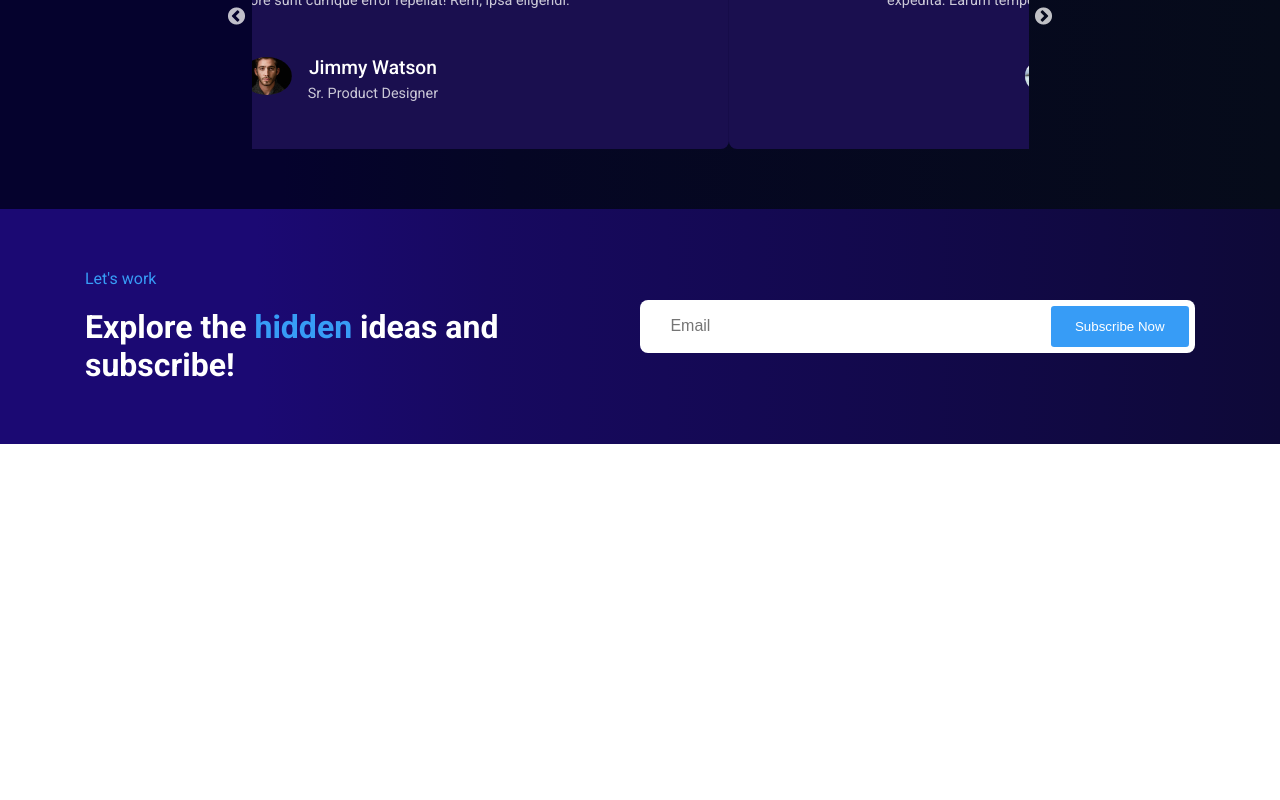
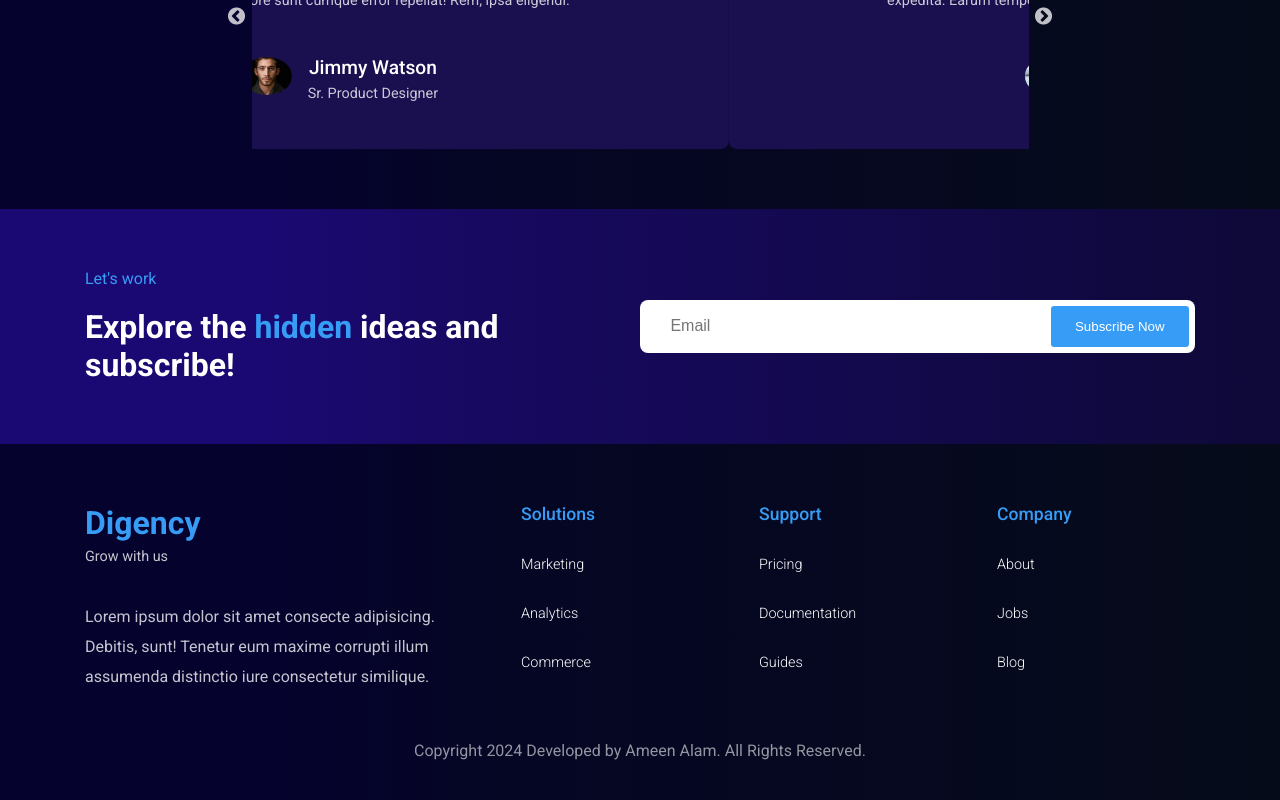
Before and after one commit to iameenalam/Digital-Agency-Website, a React (Create React App) app: page / in a window 1280 px wide. Shown: the part 3938-4738 px from the top of the page. Before the commit the page ends 4382 px from the top, so only its background shows below. Built offline with nearby package versions, Linux system fonts and the light colour scheme.

Commit message:
created footer section

```diff
--- a/src/App.js
+++ b/src/App.js
@@ -8,6 +8,7 @@
 import Blog from './components/UI/Blog';
 import Testimonial from './components/UI/Testimonial';
 import Newsletter from './components/UI/Newsletter';
+import Footer from './components/Footer/Footer';
 
 function App() {
   return (
@@ -21,6 +22,7 @@
       <Blog />
       <Testimonial />
       <Newsletter />
+      <Footer />
     </>
   );
 }
--- /dev/null
+++ b/src/components/Footer/Footer.css
@@ -0,0 +1,60 @@
+.footer{
+    padding: 60px 0px;
+}
+
+.footer__wrapper {
+    display: flex;
+    justify-content: space-between;
+    column-gap: 2.5rem;
+}
+
+.footer__logo {
+    width: 40%;
+}
+
+.footer__quick-links {
+    width: 20%;
+}
+
+.footer__logo h2{
+    color: var(--primary-color)
+}
+
+.small__text {
+    font-size: 1rem;
+    margin-top: 30px;
+}
+
+.quick__links-title{
+    font-size: 1.1rem;
+    color: var(--primary-color);
+    font-weight: 500;
+    margin-bottom: 30px;
+}
+
+.quick__links {
+    list-style: none;
+}
+
+.quick__link-item{
+    margin-bottom: 30px;
+}
+
+.quick__link-item a {
+    font-size: 0.9rem;
+    font-weight: 300;
+    cursor: pointer;
+}
+
+.quick__link-item a:hover{
+    color: var(--primary-color);
+}
+
+.copyright {
+    color: rgba(255,255,255,0.573);
+    margin-top: 40px;
+    margin-bottom: -20px;
+    text-align: center;
+    font-style: 0.9rem;
+    font-weight: 400;
+}
--- /dev/null
+++ b/src/components/Footer/Footer.jsx
@@ -0,0 +1,107 @@
+import React from "react";
+import "./Footer.css";
+
+const quickLinks01 = [
+  {
+    path: "#",
+    display: "Marketing",
+  },
+  {
+    path: "#",
+    display: "Analytics",
+  },
+  {
+    path: "#",
+    display: "Commerce",
+  },
+];
+
+const quickLinks02 = [
+  {
+    path: "#",
+    display: "Pricing",
+  },
+  {
+    path: "#",
+    display: "Documentation",
+  },
+  {
+    path: "#",
+    display: "Guides",
+  },
+];
+
+const quickLinks03 = [
+  {
+    path: "#about",
+    display: "About",
+  },
+  {
+    path: "#",
+    display: "Jobs",
+  },
+  {
+    path: "#blog",
+    display: "Blog",
+  },
+];
+
+const Footer = () => {
+  const year = new Date().getFullYear();
+
+  return (
+    <footer className="footer">
+      <div className="container">
+        <div className="footer__wrapper">
+          <div className="footer__logo">
+            <h2>Digency</h2>
+            <p className="description">Grow with us</p>
+
+            <p className="small__text description">
+              Lorem ipsum dolor sit amet consecte adipisicing. Debitis,
+              sunt! Tenetur eum maxime corrupti illum assumenda distinctio iure
+              consectetur similique.
+            </p>
+          </div>
+
+          <div className="footer__quick-links">
+            <h3 className="quick__links-title">Solutions</h3>
+            <ul className="quick__links">
+              {quickLinks01.map((item, index) => (
+                <li className="quick__link-item" key={index}>
+                  <a href={item.path}>{item.display}</a>
+                </li>
+              ))}
+            </ul>
+          </div>
+
+          <div className="footer__quick-links">
+            <h3 className="quick__links-title">Support</h3>
+            <ul className="quick__links">
+              {quickLinks02.map((item, index) => (
+                <li className="quick__link-item" key={index}>
+                  <a href={item.path}>{item.display}</a>
+                </li>
+              ))}
+            </ul>
+          </div>
+
+          <div className="footer__quick-links">
+            <h3 className="quick__links-title">Company</h3>
+            <ul className="quick__links">
+              {quickLinks03.map((item, index) => (
+                <li className="quick__link-item" key={index}>
+                  <a href={item.path}>{item.display}</a>
+                </li>
+              ))}
+            </ul>
+          </div>
+        </div>
+
+        <p className="copyright">Copyright {year} Developed by Ameen Alam. All Rights Reserved. </p>
+      </div>
+    </footer>
+  );
+};
+
+export default Footer;
```
